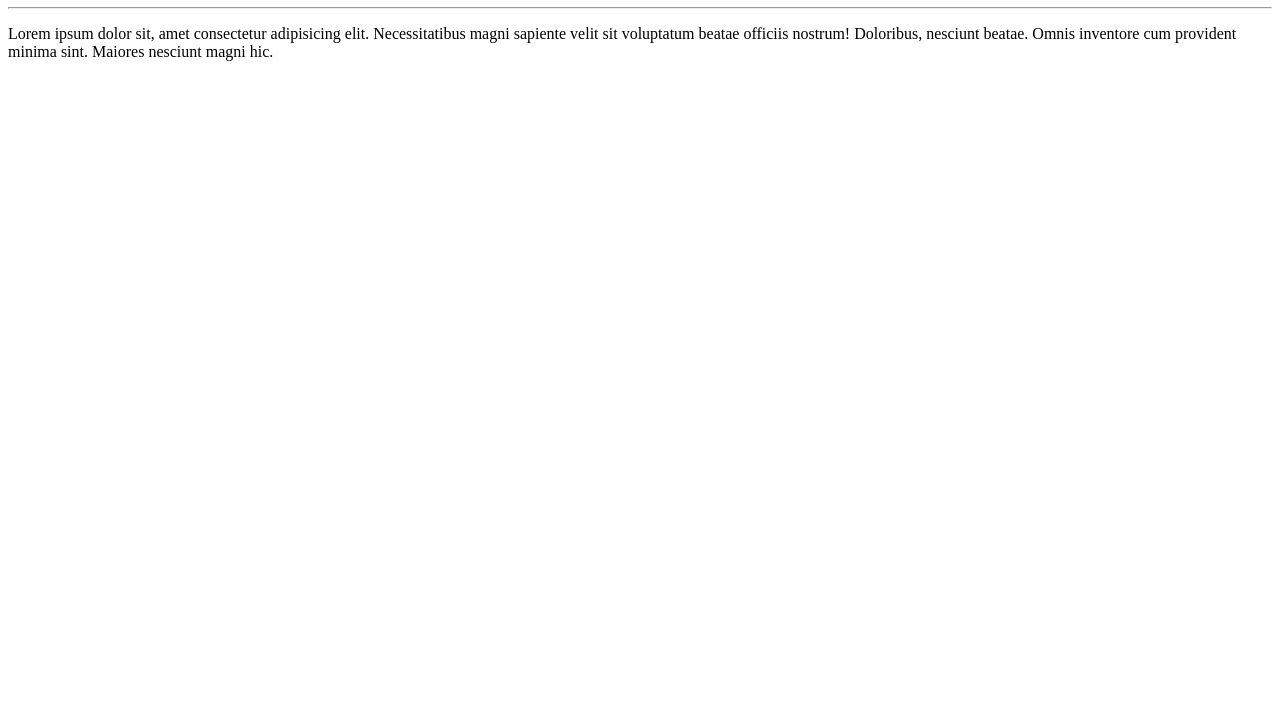
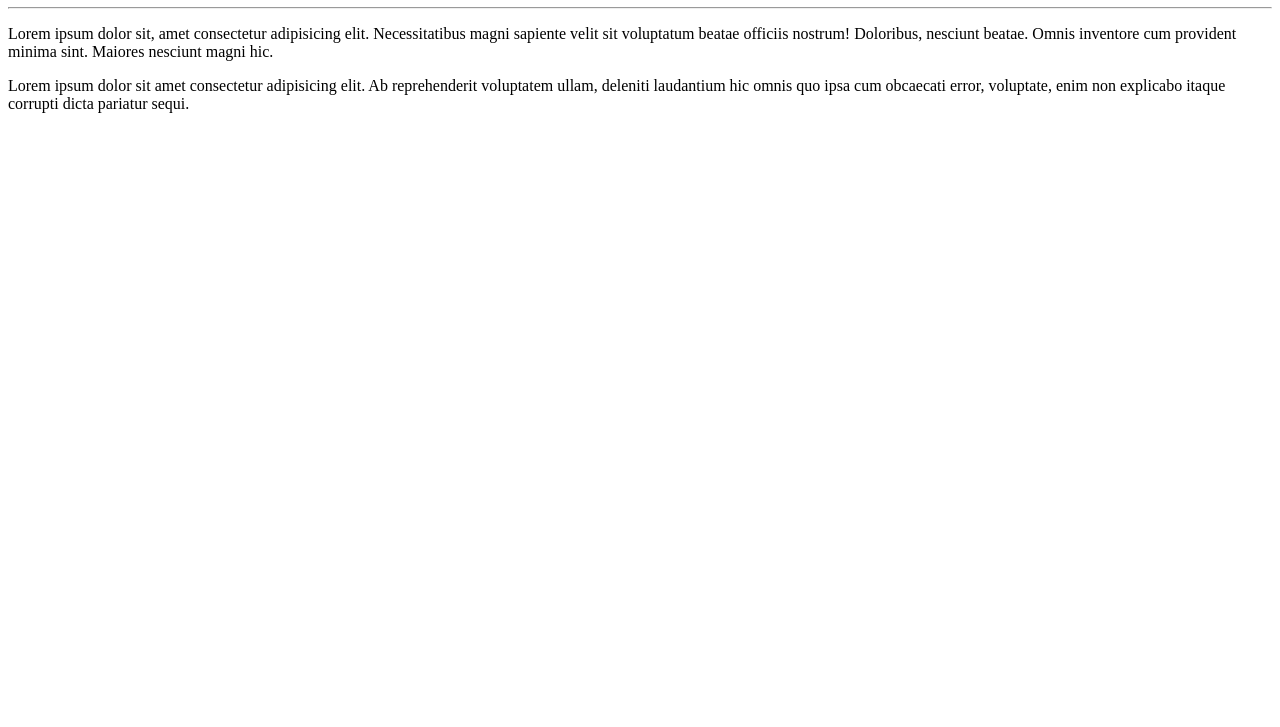
Before and after one commit to ilanmb/CursoGit-GitHub, a plain HTML site: page Site-Exemplo/index.html in a window 1280 px wide. Shown: the part 73-800 px from the top of the page. Drawn offline with Linux system fonts and the light colour scheme.

Commit message:
Novo Paragrafo
Adicionei um novo ParaLorem no HTML.

```diff
--- a/Site-Exemplo/index.html
+++ b/Site-Exemplo/index.html
@@ -10,5 +10,6 @@
     <h1>Olá, Mundo!</h1>
     <hr>
     <p>Lorem ipsum dolor sit, amet consectetur adipisicing elit. Necessitatibus magni sapiente velit sit voluptatum beatae officiis nostrum! Doloribus, nesciunt beatae. Omnis inventore cum provident minima sint. Maiores nesciunt magni hic.</p>
+    <p>Lorem ipsum dolor sit amet consectetur adipisicing elit. Ab reprehenderit voluptatem ullam, deleniti laudantium hic omnis quo ipsa cum obcaecati error, voluptate, enim non explicabo itaque corrupti dicta pariatur sequi.</p>
 </body>
 </html>
```
